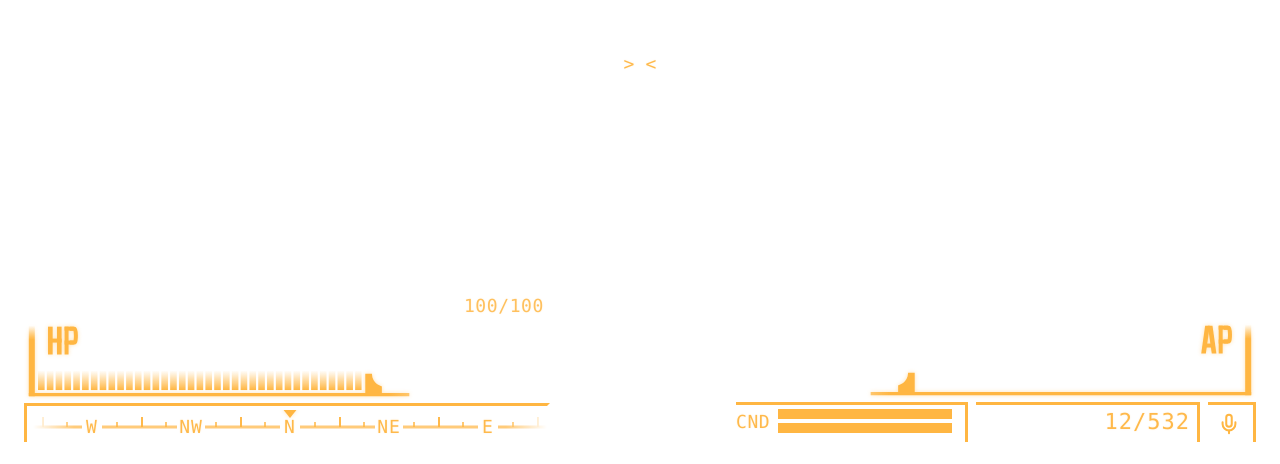
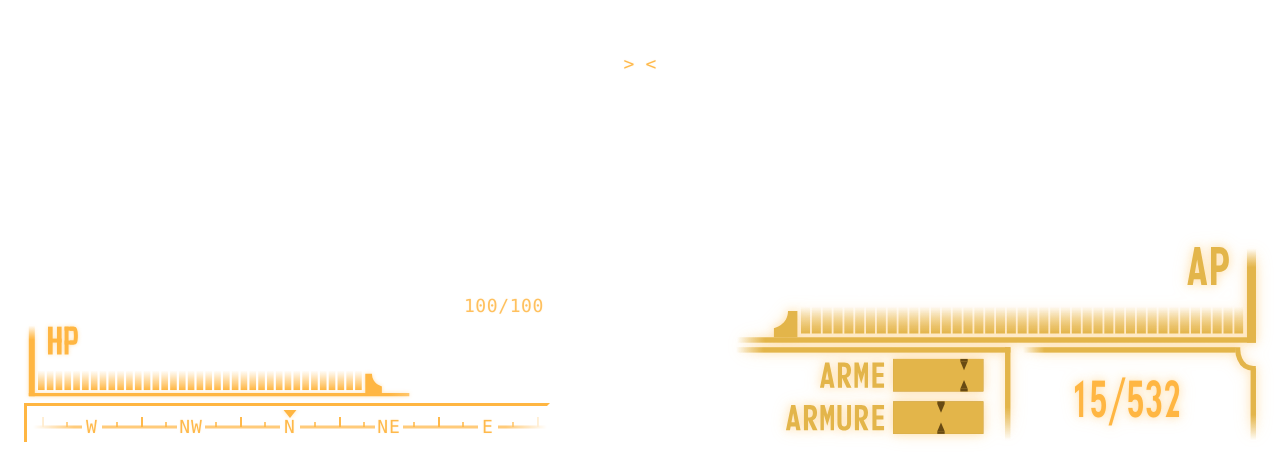
Before and after one commit to MaxSC4/fnv-ui, a React (Create React App) app: page / in a window 1280 px wide. Shown: the part 336-800 px from the top of the page. Built offline with nearby package versions, Linux system fonts and the light colour scheme; the HTML template or start-up script is replaced by a standard one.

Commit message:
feat(hud): inline right sub bar svg
load svg from public with unique id prefixing

wire ap/ammo/cnd updates and critical blink

remove legacy right hud styles

```diff
--- a/src/App.css
+++ b/src/App.css
@@ -3,15 +3,21 @@
   --pip-dim: rgba(255,182,66,0.25);
   --pip-dimmer: rgba(255,182,66,0.12);
   --pip-green: #00ff66;
+  --pip-dark1: color-mix(in srgb, var(--pip) 70%, black);
+  --pip-dark2: color-mix(in srgb, var(--pip) 45%, black);
+  --pip-glow: color-mix(in srgb, var(--pip) 40%, transparent);
   --pip-filter: brightness(0) saturate(100%) invert(82%) sepia(62%) saturate(510%) hue-rotate(353deg) brightness(102%) contrast(102%);
   --pip-green-filter: brightness(0) saturate(100%) invert(66%) sepia(62%) saturate(523%) hue-rotate(79deg) brightness(96%) contrast(103%);
   --pip-red: #ff3b3b;
   --bg: rgba(0,0,0,0.0);
   --panel: rgba(0,0,0,0.0);
   --compass-color: var(--pip);
-  --right-box-h: 40px;
-  --right-box-gap: 8px;
-  --mic-box-w: 48px;
+}
+
+@font-face{
+  font-family: "Monofonto";
+  src: url("./fonts/monofonto.otf") format("opentype");
+  font-display: swap;
 }
 
 html, body, #root, .fnv_root{
@@ -139,28 +145,6 @@ body{
   color: var(--pip);
 }
 
-.fnv_ap_bar{
-  position: relative;
-  width: 100%;
-  height: 80px;
-}
-
-.fnv_ap_svg{
-  display: block;
-  width: 100%;
-  height: 100%;
-  color: var(--pip);
-}
-
-#ap_fill{
-  transition: width 140ms linear;
-  left: auto;
-  right: 0;
-  transform: scaleX(-1);
-  transform-origin: center;
-}
-
-
 #hp_fill{
   transition: width 140ms linear;
   left: 0;
@@ -182,11 +166,7 @@ body{
   100%{ opacity: 1; }
 }
 
-#ap_ticks_fill{
-  color: var(--pip);
-}
-
-#ap_bar.ap_low #ap_ticks_fill{
+#fnv_right_sub_bar.ap_low #hp_ticks_fill{
   color: var(--pip-red);
 }
 
@@ -354,18 +334,19 @@ body{
 }
 
 
-/* Right block position */
+/* Right HUD position: tweak --hudRight/--hudBottom (margins) and --pip (color) */
 #hud_right_fnv{
   position: fixed;
-  right: 24px;
-  bottom: 22px;
-  width: min(520px, calc(100vw - 24px)); /* même largeur que HP si tu veux symétrie */
+  right: var(--hudRight, 24px);
+  bottom: var(--hudBottom, 24px);
+  width: min(520px, calc(100vw - 24px));
   color: var(--pip);
   font-family: ui-monospace, Consolas, Menlo, Monaco, "Liberation Mono", monospace;
   text-transform: uppercase;
   letter-spacing: 0.6px;
   text-shadow: 0 0 2px rgba(255,182,66,0.18);
   text-align: left;
+  pointer-events: none;
 }
 
 /* Align top line on right */
@@ -383,177 +364,65 @@ body{
   border-top: none;
 }
 
-
-
-
-/* Row holding CND + Ammo */
-.fnv_right_row{
-  margin-top: 2px;
-  display: flex;
-  align-items: flex-start;
-  justify-content: space-between;
-  gap: var(--right-box-gap);
-}
-
-
-
-/* ===================== */
-/* CND box               */
-/* ===================== */
-
-.fnv_cnd_box{
-  position: relative;
-  display: flex;
-  align-items: center;
-  gap: 8px;
-  padding-top: 4px;
-  padding-right: 10px;
-  padding-bottom: 4px;
-  flex: 1 1 0;
-  box-sizing: border-box;
-  height: var(--right-box-h);
-}
-
-
-.fnv_cnd_box::after{
-  content: "";
-  position: absolute;
-  inset: 0;
-  border-top: 3px solid var(--pip);
-  border-right: 3px solid var(--pip);
-  pointer-events: none;
-}
-
-.fnv_cnd_label{
-  font-size: 18px;
-  opacity: 0.95;
-  line-height: 1;
-}
-
-.fnv_cnd_bars{
-  display: flex;
-  flex-direction: column;
-  gap: 4px;
-  width: 180px;
-  margin-top: 2px;
-  margin-bottom: 4px;
-  padding-right: 6px;
-}
-
-.fnv_cnd_barwrap{
-  position: relative;
-  height: 10px;
-  border: 1px solid var(--pip);
-  background: transparent;
-  overflow: hidden;
-}
-
-.fnv_cnd_barwrap::before,
-.fnv_cnd_barwrap::after{
-  content: none;
-}
-
-
-
-.fnv_cnd_bar{
-  position: absolute;
-  left: 0;
-  top: 0;
-  height: 100%;
+.fnv_right_sub_bar{
   width: 100%;
-}
-
-
-
-.fnv_cnd_empty{
-  background: transparent;
-}
-
-
-
-.fnv_cnd_fill{
-  background: var(--pip);
+  height: auto;
+}
+
+.fnv_right_sub_bar svg{
+  display: block;
   width: 100%;
-  transition: width 120ms linear;
-  -webkit-mask-image: none;
-  mask-image: none;
-}
-
-
-
-/* ===================== */
-/* Ammo box              */
-/* ===================== */
-
-.fnv_ammo_box{
-  flex: 1 1 0;
-  display: flex;
-  align-items: center;
-  justify-content: flex-end;
-  padding-top: 4px;
-  padding-left: 10px;
-  padding-right: 10px;
-  padding-bottom: 4px;
-  position: relative;
-  box-sizing: border-box;
-  height: var(--right-box-h);
-}
-
-
-.fnv_ammo_box::after{
-  content: "";
-  position: absolute;
-  inset: 0;
-  border-top: 3px solid var(--pip);
-  border-right: 3px solid var(--pip);
-  pointer-events: none;
-}
-
-
-
-.fnv_ammo{
-  font-size: 22px;
-  opacity: 0.95;
-  letter-spacing: 1px;
-  line-height: 1;
-}
-
-/* Mic status */
-.fnv_mic_box{
-  width: var(--mic-box-w);
-  height: var(--right-box-h);
-  display: flex;
-  align-items: center;
-  justify-content: center;
-  position: relative;
-  box-sizing: border-box;
-  padding-top: 4px;
-  padding-right: 6px;
-}
-
-.fnv_mic_box::after{
-  content: "";
-  position: absolute;
-  inset: 0;
-  border-top: 3px solid var(--pip);
-  border-right: 3px solid var(--pip);
-  pointer-events: none;
-}
-
-.fnv_mic_icon{
-  width: 22px;
-  height: 22px;
-  stroke: var(--pip);
-  stroke-width: 2.2;
-}
-
-
-
-
-
-/* Vertical separator between CND and AMMO */
-.fnv_v_separator{
-  display: none;
+  height: auto;
+  color: var(--pip);
+  filter:
+    drop-shadow(0 0 4px color-mix(in srgb, var(--pip) 35%, transparent))
+    drop-shadow(0 0 8px color-mix(in srgb, var(--pip) 22%, transparent));
+}
+
+
+
+/* Dynamic colors are applied in SVG; keep overrides minimal to avoid breaking gradients. */
+
+.fnv_right_sub_bar .cond_critical{
+  animation: cond_critical_blink 380ms steps(2, end) infinite;
+}
+
+.fnv_right_sub_bar svg text{
+  font-family: "Monofonto", monospace;
+  font-variant-numeric: tabular-nums;
+}
+
+/* Right sub bar dynamic tones (IDs are prefixed per instance) */
+#fnv_right_sub_bar [id$="rect14"],
+#fnv_right_sub_bar [id$="rect36"]{
+  fill: var(--pip-dark2);
+}
+
+#fnv_right_sub_bar [id$="rect15"],
+#fnv_right_sub_bar [id$="rect37"]{
+  fill: var(--pip);
+}
+
+#fnv_right_sub_bar [id$="rect24"],
+#fnv_right_sub_bar [id$="path24"],
+#fnv_right_sub_bar [id$="rect35"],
+#fnv_right_sub_bar [id$="path35"],
+#fnv_right_sub_bar [id$="rect38"],
+#fnv_right_sub_bar [id$="path38"],
+#fnv_right_sub_bar [id$="rect39"],
+#fnv_right_sub_bar [id$="path39"]{
+  fill: var(--pip-dark1);
+}
+
+#fnv_right_sub_bar [id$="text45"],
+#fnv_right_sub_bar [id$="tspan45"]{
+  fill: var(--pip);
+}
+
+@keyframes cond_critical_blink{
+  0%{ opacity: 1; }
+  50%{ opacity: 0.25; }
+  100%{ opacity: 1; }
 }
 
 
--- a/src/App.js
+++ b/src/App.js
@@ -1,10 +1,9 @@
 import { useEffect } from "react";
-import { Mic } from "lucide-react";
 import "./App.css";
 import Events from "./Events";
 import "./hud";
 import { ReactComponent as HpBarSvg } from "./assets/hud/hp_bar.svg";
-import { ReactComponent as ApBarSvg } from "./assets/hud/ap_bar.svg";
+import RightSubBar from "./RightSubBar";
 
 function App() {
   useEffect(() => {
@@ -255,39 +254,7 @@ function App() {
       <div id="hud_right_fnv">
         <div className="hud_topline right"></div>
 
-        <div className="fnv_ap_bar" id="ap_bar" aria-hidden="true">
-          <ApBarSvg className="fnv_ap_svg" preserveAspectRatio="xMaxYMid meet" />
-        </div>
-
-        <div className="fnv_right_row">
-          <div className="fnv_cnd_box">
-            <div className="fnv_cnd_label">CND</div>
-
-            <div className="fnv_cnd_bars">
-              <div className="fnv_cnd_barwrap" id="cnd_armor_wrap">
-                <div className="fnv_cnd_bar fnv_cnd_empty"></div>
-                <div className="fnv_cnd_bar fnv_cnd_fill" id="cnd_armor_fill"></div>
-              </div>
-
-              <div className="fnv_cnd_barwrap" id="cnd_weapon_wrap">
-                <div className="fnv_cnd_bar fnv_cnd_empty"></div>
-                <div className="fnv_cnd_bar fnv_cnd_fill" id="cnd_weapon_fill"></div>
-              </div>
-            </div>
-          </div>
-
-          <div className="fnv_v_separator" aria-hidden="true"></div>
-
-          <div className="fnv_ammo_box">
-            <div className="fnv_ammo" id="ammo_text">
-              12/532
-            </div>
-          </div>
-
-          <div className="fnv_mic_box" aria-label="Voice chat status">
-            <Mic className="fnv_mic_icon" />
-          </div>
-        </div>
+        <RightSubBar />
       </div>
 
       <div id="fnv_notify"></div>
--- /dev/null
+++ b/src/RightSubBar.js
@@ -0,0 +1,60 @@
+import React, { useEffect, useMemo, useState } from "react";
+
+export default function RightSubBar() {
+  const [svgMarkup, setSvgMarkup] = useState("");
+  const uid = useMemo(() => {
+    const raw = (crypto?.randomUUID?.() || Math.random().toString(36).slice(2));
+    return `rsb_${raw.replace(/[^a-zA-Z0-9_-]/g, "")}`;
+  }, []);
+  const svgUrl = `${process.env.PUBLIC_URL || ""}/assets/hud/right_sub_bar.svg`;
+
+  useEffect(() => {
+    let cancelled = false;
+    fetch(svgUrl)
+      .then((res) => res.text())
+      .then((text) => {
+        if (cancelled) return;
+        const prefixed = prefixSvgIds(text || "", uid);
+        setSvgMarkup(prefixed);
+        window.dispatchEvent(new Event("FNV:RightSubBarReady"));
+      })
+      .catch(() => {
+        if (cancelled) return;
+        setSvgMarkup("");
+      });
+    return () => {
+      cancelled = true;
+    };
+  }, [svgUrl, uid]);
+
+  return (
+    <div
+      id="fnv_right_sub_bar"
+      className="fnv_right_sub_bar"
+      data-prefix={uid}
+      aria-hidden="true"
+      dangerouslySetInnerHTML={{ __html: svgMarkup }}
+    />
+  );
+}
+
+function prefixSvgIds(svgText, prefix) {
+  if (!svgText || !prefix) return svgText;
+  const idPrefix = `${prefix}__`;
+  const withIds = svgText.replace(/id="([^"]+)"/g, (match, id) => {
+    if (id.startsWith(idPrefix)) return match;
+    return `id="${idPrefix}${id}"`;
+  });
+  const withUrls = withIds.replace(/url\(#([^)]+)\)/g, (match, id) => {
+    if (id.startsWith(idPrefix)) return match;
+    return `url(#${idPrefix}${id})`;
+  });
+  const withHref = withUrls.replace(/href="#([^"]+)"/g, (match, id) => {
+    if (id.startsWith(idPrefix)) return match;
+    return `href="#${idPrefix}${id}"`;
+  });
+  return withHref.replace(/xlink:href="#([^"]+)"/g, (match, id) => {
+    if (id.startsWith(idPrefix)) return match;
+    return `xlink:href="#${idPrefix}${id}"`;
+  });
+}
--- a/src/hud.js
+++ b/src/hud.js
@@ -21,14 +21,34 @@ import Events from "./Events";
   const elCompassLabels = () => document.getElementById("compass_labels");
 
   // Right HUD (AP/CND/Ammo)
-  const elApFillWrap     = () => document.getElementById("ap_fill"); // legacy (no longer used)
-  const elApBar          = () => document.getElementById("ap_bar");
-  const elApTicksClip = () => document.getElementById("apClipRect");
-  const elAmmoText       = () => document.getElementById("ammo_text");
-  const elCndArmorFill   = () => document.getElementById("cnd_armor_fill");
-  const elCndWeaponFill  = () => document.getElementById("cnd_weapon_fill");
-  const elCndArmorWrap   = () => document.getElementById("cnd_armor_wrap");
-  const elCndWeaponWrap  = () => document.getElementById("cnd_weapon_wrap");
+  const elRightSubBar    = () => document.getElementById("fnv_right_sub_bar");
+  const getRightSubPrefix = () => elRightSubBar()?.dataset?.prefix || "";
+  const queryRightSubId = (id) => {
+    const root = elRightSubBar();
+    if (!root) return null;
+    const prefix = getRightSubPrefix();
+    const targetId = prefix ? `${prefix}__${id}` : id;
+    return root.querySelector(`#${targetId}`);
+  };
+  const queryRightSubAll = (selector) => {
+    const root = elRightSubBar();
+    if (!root) return [];
+    const prefix = getRightSubPrefix();
+    if (!prefix) return root.querySelectorAll(selector);
+    const scoped = selector.replace(/#([A-Za-z0-9_-]+)/g, (_, id) => `#${prefix}__${id}`);
+    return root.querySelectorAll(scoped);
+  };
+  const elApTicksClip    = () => queryRightSubId("rect60");
+  const elAmmoText       = () => queryRightSubId("text45");
+  const elAmmoTextSpan   = () => queryRightSubId("tspan45");
+  const elCndArmorFill   = () => queryRightSubId("rect15");
+  const elCndArmorEmpty  = () => queryRightSubId("rect14");
+  const elCndWeaponFill  = () => queryRightSubId("rect37");
+  const elCndWeaponEmpty = () => queryRightSubId("rect36");
+  const elMicOpen        = () => document.getElementById("mic_open");
+  const elMicOpenGlow    = () => document.getElementById("mic_open_glow");
+  const elMicClosed      = () => document.getElementById("mic_closed");
+  const elMicClosedGlow  = () => document.getElementById("mic_closed_glow");
 
   // Réticule
   const elReticle = () => document.getElementById("fnv_reticle");
@@ -66,7 +86,103 @@ import Events from "./Events";
   function setTicksClip(rect, pct) {
     if (!rect) return;
     const safe = clamp(pct, 0, 100) / 100;
-    rect.setAttribute("width", safe.toFixed(4));
+    rect.setAttribute("width", `${(safe * 100).toFixed(2)}%`);
+  }
+
+  function setRectFillWidth(rect, pct) {
+    if (!rect) return;
+    if (!rect.dataset.baseWidth) {
+      const base = parseFloat(rect.getAttribute("width") || "0");
+      rect.dataset.baseWidth = Number.isFinite(base) ? String(base) : "0";
+    }
+    const base = parseFloat(rect.dataset.baseWidth || "0");
+    const safe = clamp(pct, 0, 100) / 100;
+    rect.setAttribute("width", (base * safe).toFixed(3));
+  }
+
+  function setCondVisible(visible, ...els) {
+    els.forEach((el) => {
+      if (!el) return;
+      el.style.display = visible ? "inline" : "none";
+    });
+  }
+
+  function setCondCritical(el, critical) {
+    if (!el) return;
+    el.classList.toggle("cond_critical", !!critical);
+  }
+
+  const apTickState = {
+    current: null,
+    target: null,
+    timer: null,
+    tickCount: null,
+    baseWidth: null
+  };
+
+  function getApTickCount() {
+    if (apTickState.tickCount != null) return apTickState.tickCount;
+    const ticks = queryRightSubAll("#hp_ticks_fill rect");
+    const count = ticks ? ticks.length : 0;
+    if (count > 0) apTickState.tickCount = count;
+    return count;
+  }
+
+  function getApClipBaseWidth() {
+    if (apTickState.baseWidth != null) return apTickState.baseWidth;
+    const rect = elApTicksClip();
+    if (!rect) return null;
+    const base = parseFloat(rect.getAttribute("width") || "0");
+    const safe = Number.isFinite(base) ? base : 0;
+    if (safe > 0) apTickState.baseWidth = safe;
+    return safe;
+  }
+
+  function applyApTicks(count) {
+    const rect = elApTicksClip();
+    const tickCount = getApTickCount();
+    const baseWidth = getApClipBaseWidth();
+    if (!rect || !tickCount || baseWidth == null) return;
+    const safeCount = clamp(count, 0, tickCount);
+    const width = (baseWidth * safeCount) / tickCount;
+    rect.setAttribute("width", width.toFixed(4));
+  }
+
+  function animateApTicksTo(target) {
+    const tickCount = getApTickCount();
+    if (!tickCount) return;
+    const safeTarget = clamp(target, 0, tickCount);
+    if (apTickState.current == null) {
+      apTickState.current = safeTarget;
+      applyApTicks(safeTarget);
+      return;
+    }
+    apTickState.target = safeTarget;
+    if (apTickState.timer) return;
+    apTickState.timer = window.setInterval(() => {
+      if (apTickState.current === apTickState.target) {
+        window.clearInterval(apTickState.timer);
+        apTickState.timer = null;
+        return;
+      }
+      const dir = apTickState.current < apTickState.target ? 1 : -1;
+      apTickState.current += dir;
+      applyApTicks(apTickState.current);
+    }, 45);
+  }
+
+  function setMicState(open) {
+    const showOpen = !!open;
+    const openEls = [elMicOpen(), elMicOpenGlow()];
+    const closedEls = [elMicClosed(), elMicClosedGlow()];
+    openEls.forEach((el) => {
+      if (!el) return;
+      el.style.display = showOpen ? "inline" : "none";
+    });
+    closedEls.forEach((el) => {
+      if (!el) return;
+      el.style.display = showOpen ? "none" : "inline";
+    });
   }
 
   function normDeg(d) {
@@ -112,62 +228,80 @@ import Events from "./Events";
     // -------- AP --------
     const apNow = Number(state?.ap?.now ?? 0);
     const apMax = Number(state?.ap?.max ?? 0);
-    const apFill = elApFillWrap();
-    const apBar = elApBar();
-    const apPct = apMax > 0 ? (apNow / apMax) * 100 : 0;
-    if (apFill) apFill.style.width = "100%";
-    setTicksClip(elApTicksClip(), apPct);
-    if (apBar) apBar.classList.toggle("ap_low", apMax > 0 && apPct < 20);
+    const apPct = apMax > 0 ? (apNow / apMax) * 100 : 100;
+    const apTickCount = getApTickCount();
+    const apTargetTicks = apTickCount ? Math.round((apPct / 100) * apTickCount) : 0;
+    animateApTicksTo(apTargetTicks);
+    const rightSub = elRightSubBar();
+    if (rightSub) rightSub.classList.toggle("ap_low", apMax > 0 && apPct < 20);
 
     // -------- CND (placeholder) --------
     // Future contract:
     // state.cnd.armor_pct / state.cnd.weapon_pct in [0..100]
-    // state.equip.armor / state.equip.weapon truthy when equipped
-    const armorEquipped = !!state?.equip?.armor;
+    // state.equip.armor_body / state.equip.weapon truthy when equipped
+    const armorEquipped = !!(state?.equip?.armor || state?.equip?.armor_body);
     const weaponEquipped = !!state?.equip?.weapon;
 
     const armorPct = state?.cnd?.armor_pct;
     const weaponPct = state?.cnd?.weapon_pct;
 
-    const armorWrap = elCndArmorWrap();
-    const weaponWrap = elCndWeaponWrap();
-
-    if (!armorEquipped && (armorPct == null)) {
-      armorWrap?.classList.add("fnv_hidden");
-    } else {
-      armorWrap?.classList.remove("fnv_hidden");
+    const armorVisible = !(!armorEquipped && (armorPct == null));
+    const weaponVisible = !(!weaponEquipped && (weaponPct == null));
+
+    setCondVisible(
+      armorVisible,
+      elCndArmorFill(),
+      elCndArmorEmpty()
+    );
+    setCondVisible(
+      weaponVisible,
+      elCndWeaponFill(),
+      elCndWeaponEmpty()
+    );
+
+    if (armorVisible) {
       const pct = Number(armorPct ?? 100);
-      const fill = elCndArmorFill();
-      if (fill) fill.style.width = clamp(pct, 0, 100) + "%";
-    }
-
-    if (!weaponEquipped && (weaponPct == null)) {
-      weaponWrap?.classList.add("fnv_hidden");
-    } else {
-      weaponWrap?.classList.remove("fnv_hidden");
+      setRectFillWidth(elCndArmorFill(), pct);
+      setCondCritical(elCndArmorFill(), pct < 10);
+    }
+
+    if (weaponVisible) {
       const pct = Number(weaponPct ?? 100);
-      const fill = elCndWeaponFill();
-      if (fill) fill.style.width = clamp(pct, 0, 100) + "%";
-    }
+      setRectFillWidth(elCndWeaponFill(), pct);
+      setCondCritical(elCndWeaponFill(), pct < 10);
+    }
+    if (!armorVisible) setCondCritical(elCndArmorFill(), false);
+    if (!weaponVisible) setCondCritical(elCndWeaponFill(), false);
 
     // -------- Ammo (placeholder) --------
     const ammoNow = state?.ammo?.now;
     const ammoReserve = state?.ammo?.reserve;
     const ammoEl = elAmmoText();
+    const ammoSpanEl = elAmmoTextSpan();
+    const ammoText =
+      (ammoNow == null || ammoReserve == null)
+        ? "15/532"
+        : `${Math.floor(Number(ammoNow))}/${Math.floor(Number(ammoReserve))}`;
+    if (ammoSpanEl) ammoSpanEl.textContent = ammoText;
     if (ammoEl) {
-      if (ammoNow == null || ammoReserve == null) {
-        ammoEl.textContent = "12/532";
-      } else {
-        ammoEl.textContent = `${Math.floor(Number(ammoNow))}/${Math.floor(Number(ammoReserve))}`;
-      }
+      ammoEl.setAttribute("text-anchor", "end");
+      ammoEl.setAttribute("dominant-baseline", "middle");
+      if (!ammoSpanEl) ammoEl.textContent = ammoText;
     }
 
     // -------- Money --------
     const capsEl = elCaps();
     if (capsEl) capsEl.textContent = Math.floor(Number(state?.money?.caps ?? 0));
 
+    const micOpen = !!(state?.voice?.talking ?? state?.voice?.open ?? state?.mic?.open);
+    setMicState(micOpen);
+
     updateReticleState();
   }
+
+  window.addEventListener("FNV:RightSubBarReady", () => {
+    if (lastHudState) setState(lastHudState);
+  });
 
   /* ===================== */
   /* Notifications         */
@@ -1312,20 +1446,20 @@ function ensureUiFocus() {
     };
     ensureCompassReady();
 
-    if (typeof window.Events === "undefined") {
       window.setTimeout(() => {
         if (!stateReceived) {
           setState({
             hp: 100,
             hp_max: 100,
-            ammo: { now: 12, reserve: 532 },
+            ap: { now: 100, max: 100 },
+            ammo: { now: 15, reserve: 532 },
             money: { caps: 0 },
             equip: { armor: true, weapon: true },
             cnd: { armor_pct: 100, weapon_pct: 100 },
           });
         }
       }, 50);
-    }
+
 
   }
 
```
Also changed, not shown: public/assets/hud/right_sub_bar.svg (added), src/fonts/monofonto.otf (added).
